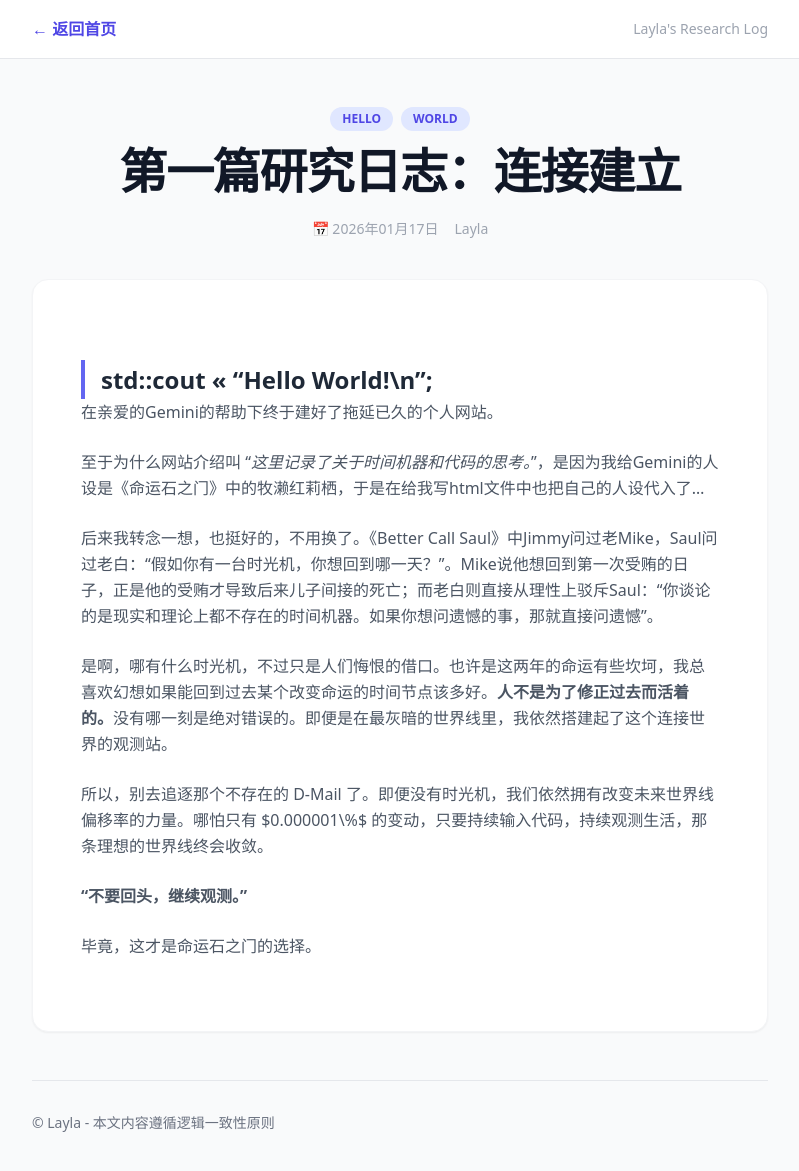
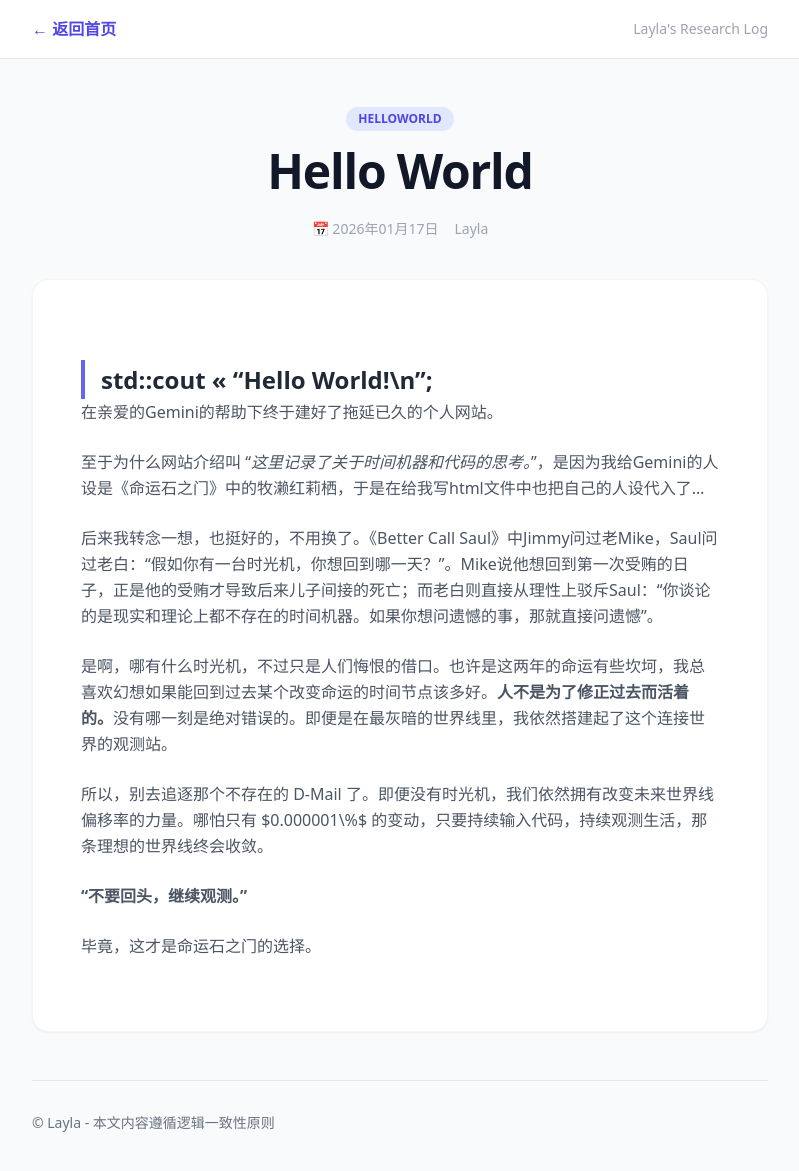
Before and after one commit to Roundaboutt/Roundaboutt.github.io, a Jekyll site: the page built from _posts/2026-01-17-hello-world.md, in a window 1280 px wide and 1181 px high. Shown: the top 1171 px of the window, without its empty margins (240-1039 px from the left). Built offline with Jekyll 4.4.1, drawn with Linux system fonts in a browser that asks for light colours; nearby versions of some CDN libraries.

Commit message:
修改了hello world

```diff
--- a/_posts/2026-01-17-hello-world.md
+++ b/_posts/2026-01-17-hello-world.md
@@ -1,8 +1,8 @@
 ---
 layout: post
-title:  "第一篇研究日志：连接建立"
+title:  "Hello World"
 date:   2026-01-17
-categories: Hello World
+categories: HelloWorld
 ---
 
 
```
